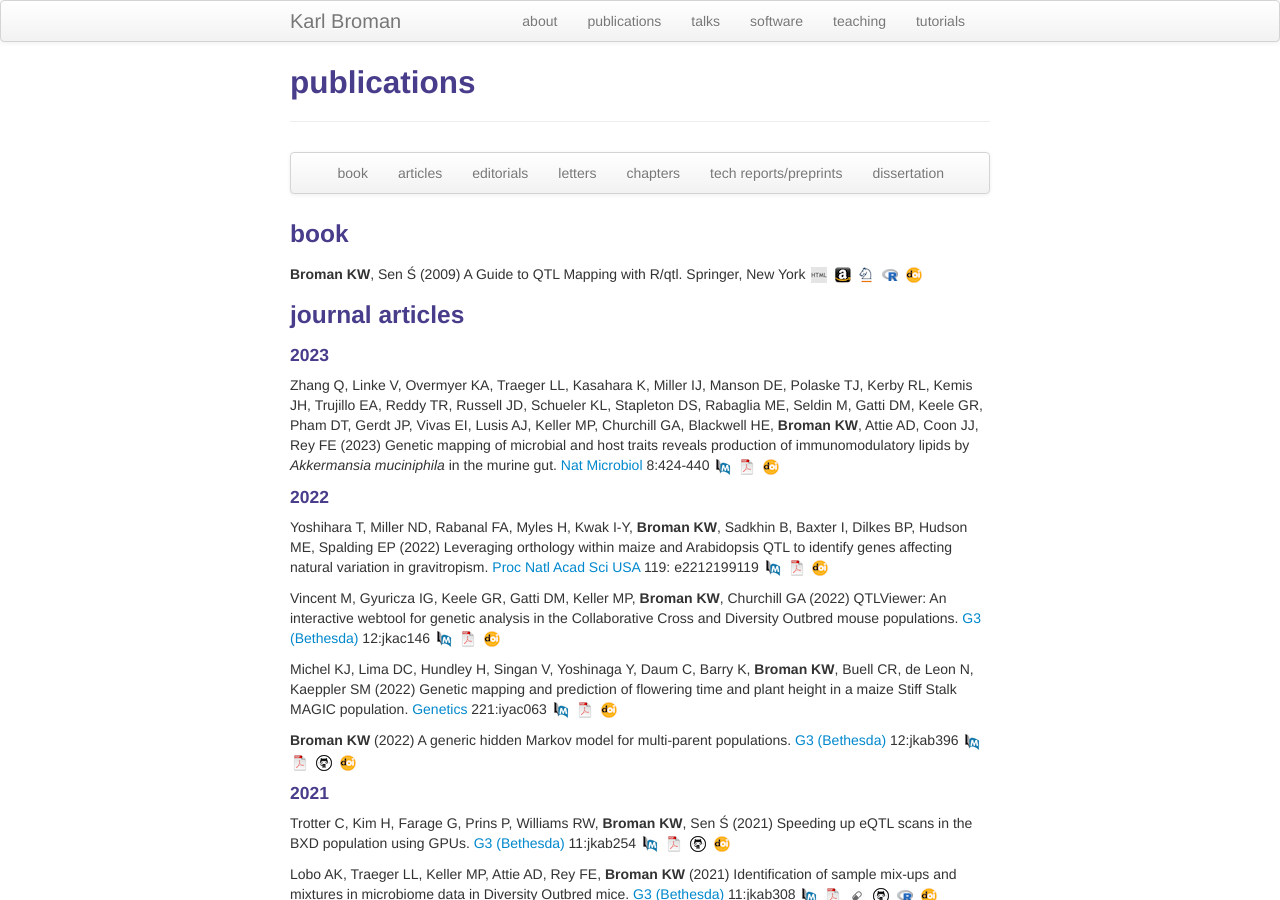
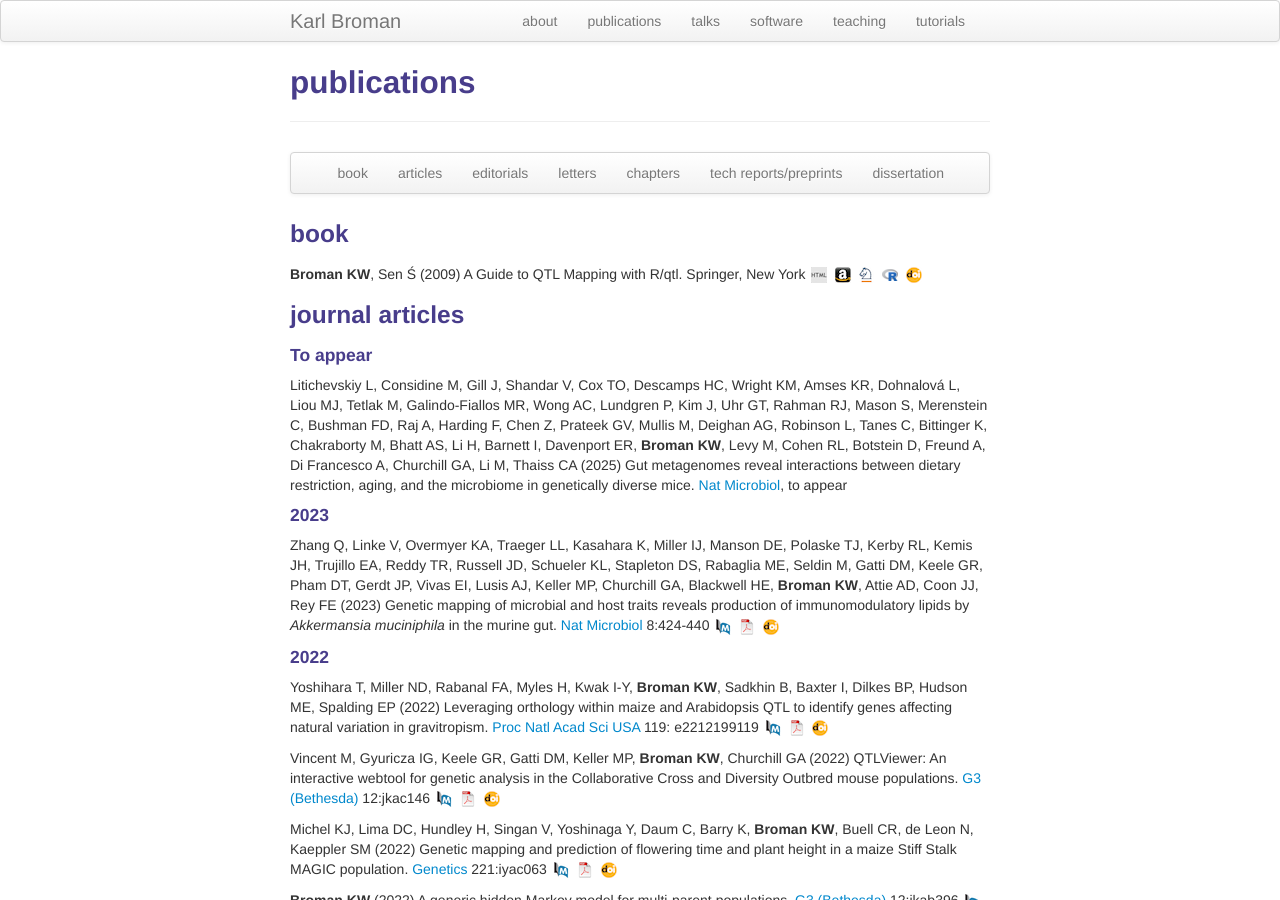
Before and after one commit to kbroman/kbroman.github.io, a Jekyll site: the page built from pubs.md, in a window 1280 px wide and 900 px high. Built offline with Jekyll 4.4.1, drawn with Linux system fonts in a browser that asks for light colours.

Commit message:
Add a paper to appear

```diff
--- a/pubs.md
+++ b/pubs.md
@@ -29,6 +29,20 @@ description: Karl Broman's publications
 [![doi](icons16/doi-icon.png)](https://doi.org/10.1007/978-0-387-92125-9)
 
 ### <a name="articles"></a>journal articles
+
+#### To appear
+
+Litichevskiy L, Considine M, Gill J, Shandar V, Cox TO, Descamps HC,
+Wright KM, Amses KR, Dohnalová L, Liou MJ, Tetlak M, Galindo-Fiallos
+MR, Wong AC, Lundgren P, Kim J, Uhr GT, Rahman RJ, Mason S, Merenstein
+C, Bushman FD, Raj A, Harding F, Chen Z, Prateek GV, Mullis M, Deighan
+AG, Robinson L, Tanes C, Bittinger K, Chakraborty M, Bhatt AS, Li H,
+Barnett I, Davenport ER, **Broman KW**, Levy M, Cohen RL, Botstein D, Freund A, Di
+Francesco A, Churchill GA, Li M, Thaiss CA (2025) Gut metagenomes
+reveal interactions between dietary restriction, aging, and the
+microbiome in genetically diverse mice.
+[Nat Microbiol](https://www.nature.com/nmicrobiol/), to appear
+<!-- * 172 * -->
 
 #### 2023
 
```
